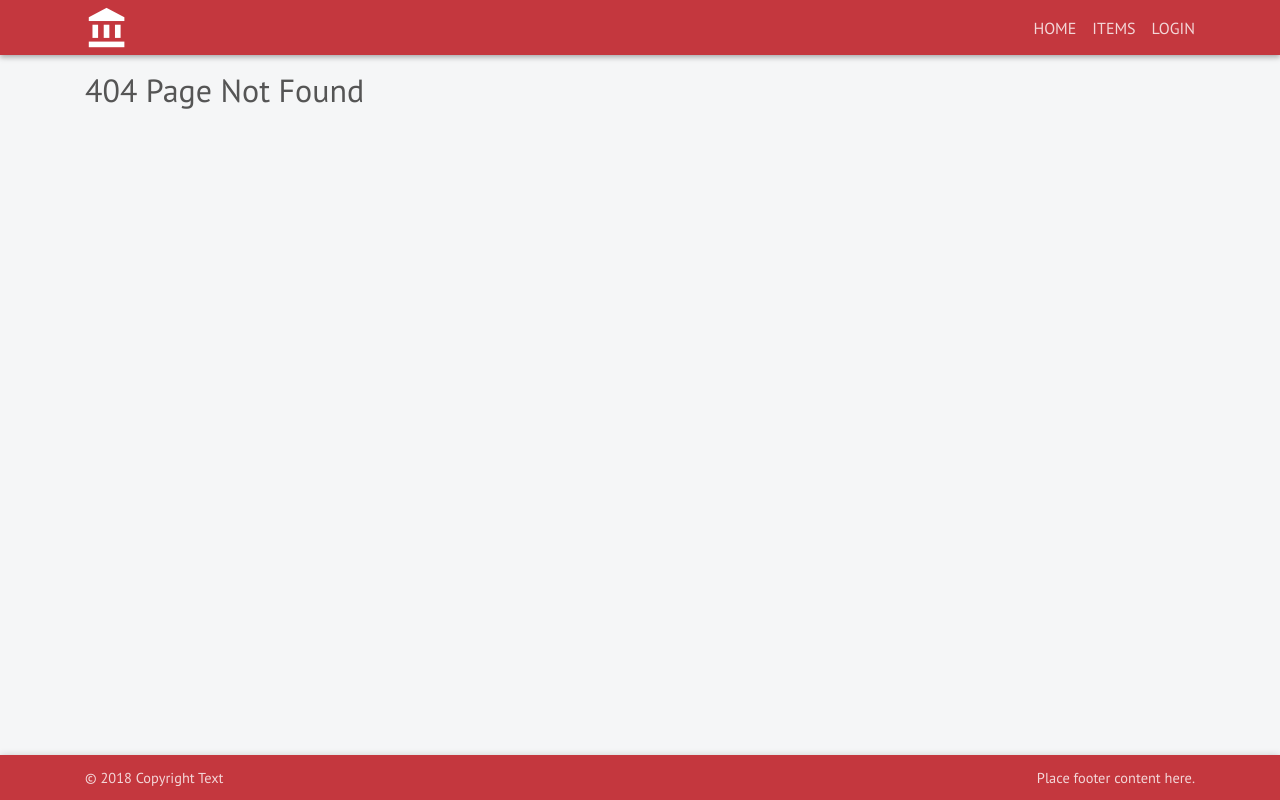
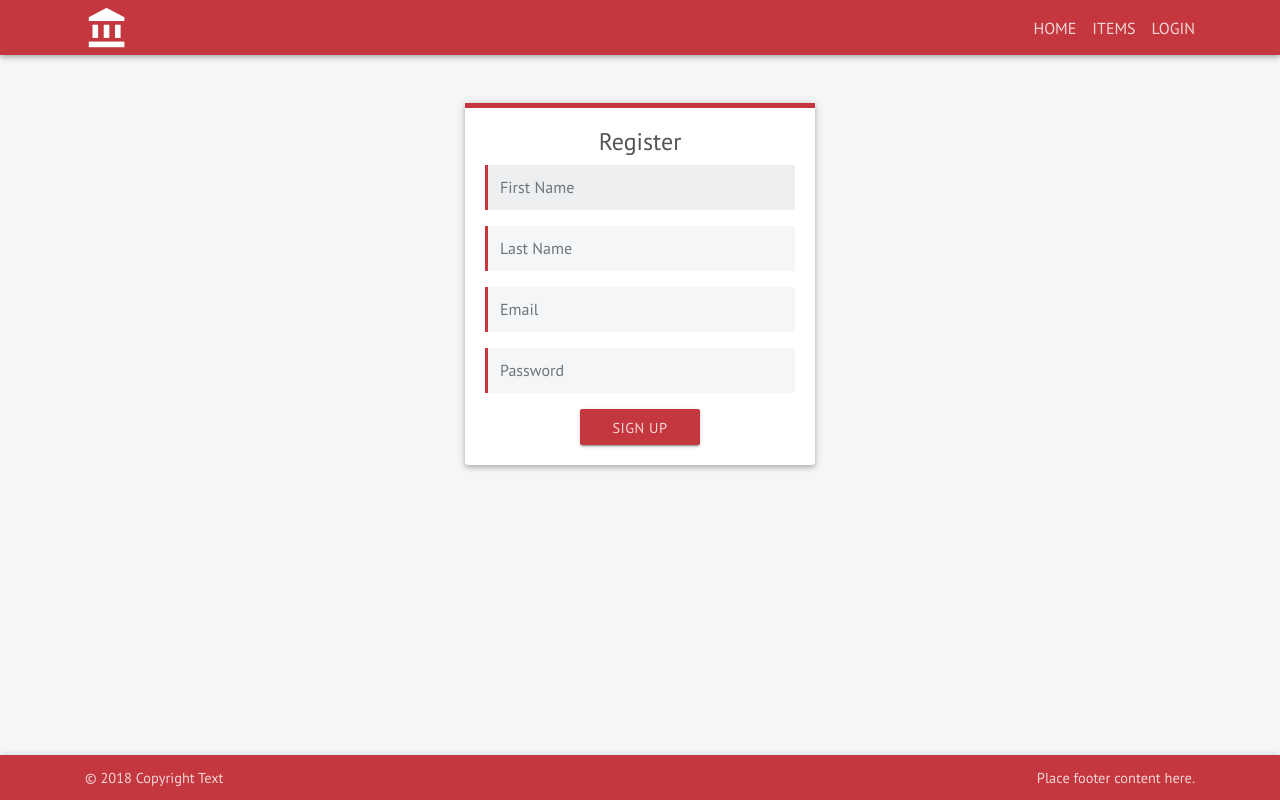
Before and after one commit to sandeepmi/fullstack-vue-app, a Vue app in the folder client/: page /register in a window 1280 px wide. Before the commit this address had no page. Built offline with nearby package versions, Linux system fonts and the light colour scheme.

Commit message:
added registration

```diff
--- /dev/null
+++ b/client/src/components/auth/Register.vue
@@ -0,0 +1,89 @@
+<template>
+  <div class="card login-wrapper my-5 mx-auto">
+    <div class="card-body text-center">
+      <h2>Register</h2>
+      <form @submit.prevent="onRegister">
+        <InputGroup label="First Name" name="firstName" v-model="firstName" :error="val.firstName.error" @blur="validateField($data, 'firstName')" :setFocus="true" />
+        <InputGroup label="Last Name" name="lastName" v-model="lastName" :error="val.lastName.error" @blur="validateField($data, 'lastName')" />
+        <InputGroup label="Email" name="email" v-model="email" :error="val.email.error" @blur="validateField($data, 'email')" />
+        <InputGroup type="password" label="Password" name="password" v-model="password" :error="val.password.error" @blur="validateField($data, 'password')" />
+        <div>
+          <Button type="submit" :loading="isLoading">Sign up</Button>
+        </div>
+        <transition name="fade">
+          <div v-if="message" class="text-danger mt-2">{{message}}</div>
+        </transition>
+      </form>
+    </div>
+  </div>
+</template>
+
+<script>
+import { register } from '@/services/authService'
+import { getErrorMsg, validateField, validateForm } from '@/helpers'
+import Button from '../core/Button'
+import InputGroup from '../core/InputGroup'
+
+export default {
+  name: 'Register',
+  components: {
+    Button,
+    InputGroup
+  },
+  data () {
+    return {
+      firstName: '',
+      lastName: '',
+      email: '',
+      password: '',
+      message: '',
+      isLoading: false,
+      val: {
+        firstName: {
+          rules: ['required'],
+          error: ''
+        },
+        lastName: {
+          rules: ['required'],
+          error: ''
+        },
+        email: {
+          rules: ['required', 'email'],
+          error: ''
+        },
+        password: {
+          rules: ['required'],
+          error: ''
+        }
+      }
+    }
+  },
+  methods: {
+    onRegister () {
+      const isFormValid = validateForm(this.$data)
+      if (!isFormValid) return
+
+      this.message = ''
+      this.isLoading = true
+
+      register(this.email, this.password, this.firstName, this.lastName)
+        .then(response => {
+          if (response.success) {
+            // redirect to target
+            const redirectPath = this.$route.query.redirect || '/my-account'
+            this.$router.push(redirectPath)
+          } else {
+            this.message = response.message || 'Failed to register'
+          }
+        })
+        .catch(err => {
+          this.message = getErrorMsg(err)
+        })
+        .finally(() => {
+          this.isLoading = false
+        })
+    },
+    validateField
+  }
+}
+</script>
--- a/client/src/router/index.js
+++ b/client/src/router/index.js
@@ -2,6 +2,7 @@ import Vue from 'vue'
 import Router from 'vue-router'
 import Home from '@/components/Home'
 import ItemList from '@/components/items/ItemList'
+import Register from '@/components/auth/Register'
 import Login from '@/components/Login'
 import MyAccount from '@/components/MyAccount'
 import PageNotFound from '@/components/PageNotFound'
@@ -21,6 +22,11 @@ export default new Router({
       path: '/items',
       name: 'Items',
       component: ItemList
+    },
+    {
+      path: '/register',
+      name: 'Register',
+      component: Register
     },
     {
       path: '/login',
--- a/client/src/services/authService.js
+++ b/client/src/services/authService.js
@@ -4,6 +4,6 @@ export function login (email, password) {
   return fetchPost('/auth/authenticate', { email, password })
 }
 
-export function register (email, password) {
-  return fetchPost('/auth/register', { email, password })
+export function register (email, password, firstName, lastName) {
+  return fetchPost('/auth/register', { email, password, firstName, lastName })
 }
```
Also changed, not shown: 2 other files (tests, documents, lock files or other folders).
